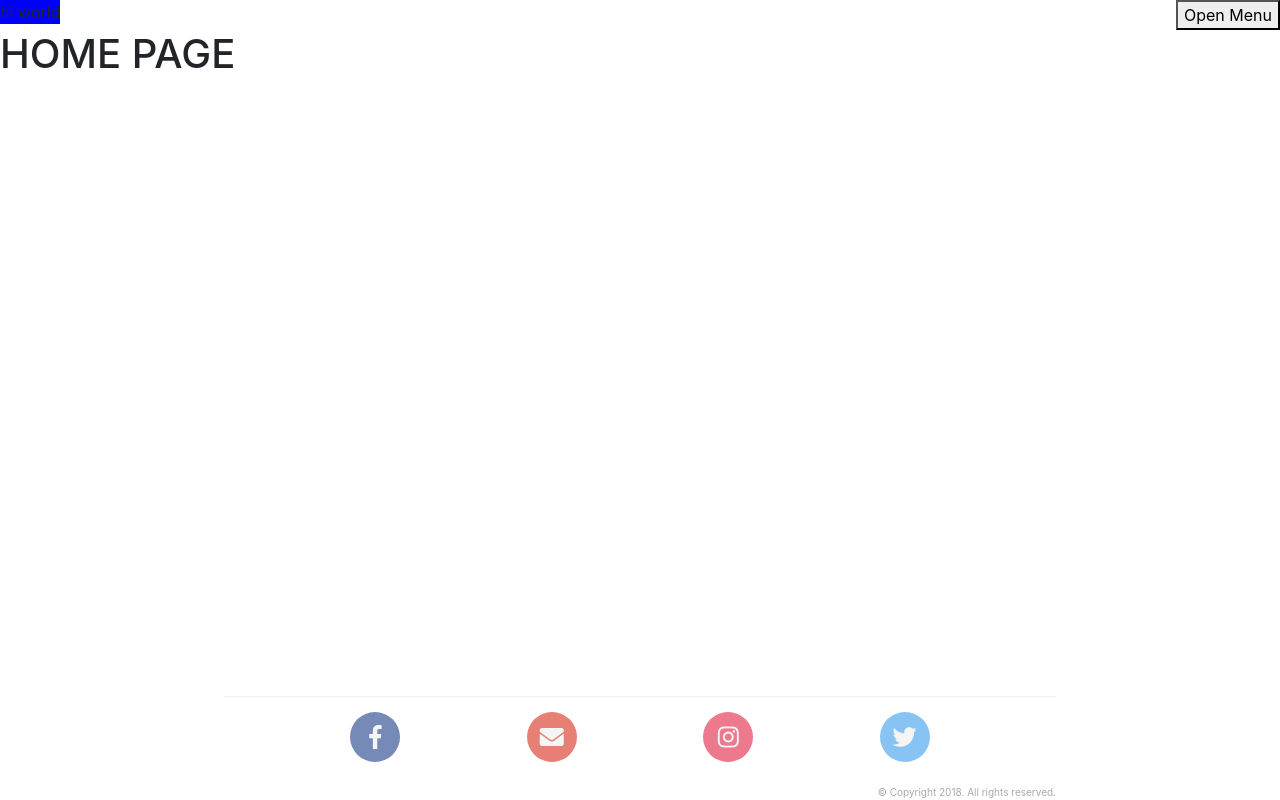
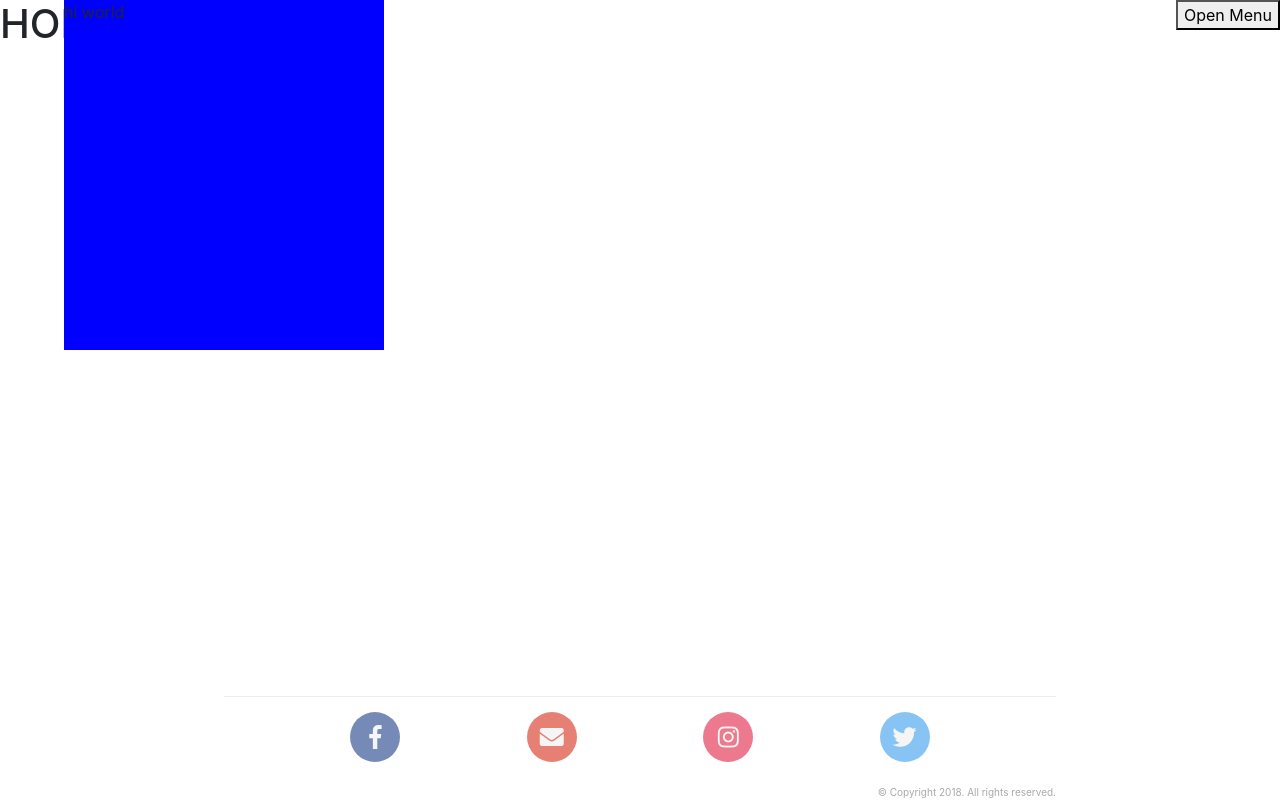
Before and after one commit to TEDxUMSA-2018/frontend, a React app: page / in a window 1280 px wide. Built offline with nearby package versions, Linux system fonts and the light colour scheme.

Commit message:
fixed overlay navbar

```diff
--- a/src/App.css
+++ b/src/App.css
@@ -106,8 +106,12 @@
   display: flex;
   align-items: flex-start;
   justify-content: space-between;
+  position: fixed;
   width: 100%; }
   .header .event-container {
+    width: 25%;
+    margin-left: 5%;
+    height: 350px;
     background-color: blue; }
 
 .main-container {
--- a/src/App.js
+++ b/src/App.js
@@ -8,6 +8,7 @@ import {
 import {
   COMPONENT_ROUTES
 } from './constants/Routes';
+import OverlayNavbar from './common/OverlayNavbar'
 import Footer from './common/Footer';
 import Header from './common/Header'
 
@@ -16,9 +17,9 @@ class App extends React.Component {
     return (
       <div>
         <div className="main-view">
-          <Header />
           <Router>
             <div>
+              <Header />
               { COMPONENT_ROUTES.map((item, index) =>
                 <Route
                   key={`route-${index}`}
--- a/styles/common/_header.scss
+++ b/styles/common/_header.scss
@@ -3,8 +3,12 @@
   display: flex;
   align-items: flex-start;
   justify-content: space-between;
+  position: fixed;
   width: 100%;
   .event-container {
+    width: 25%;
+    margin-left: 5%;
+    height: 350px;
     background-color: blue;
   }
 }
```
Also changed, not shown: 1 other file (tests, documents, lock files or other folders).
